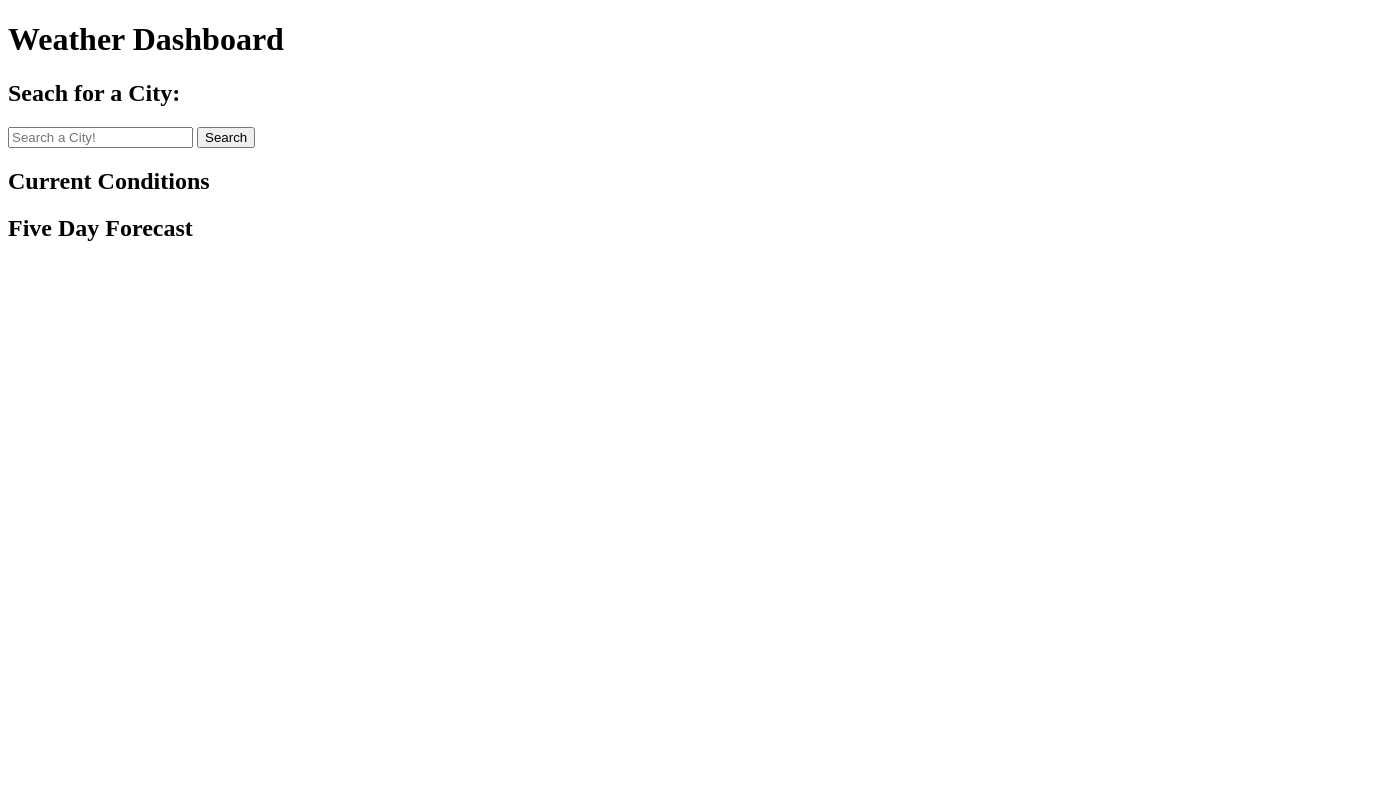
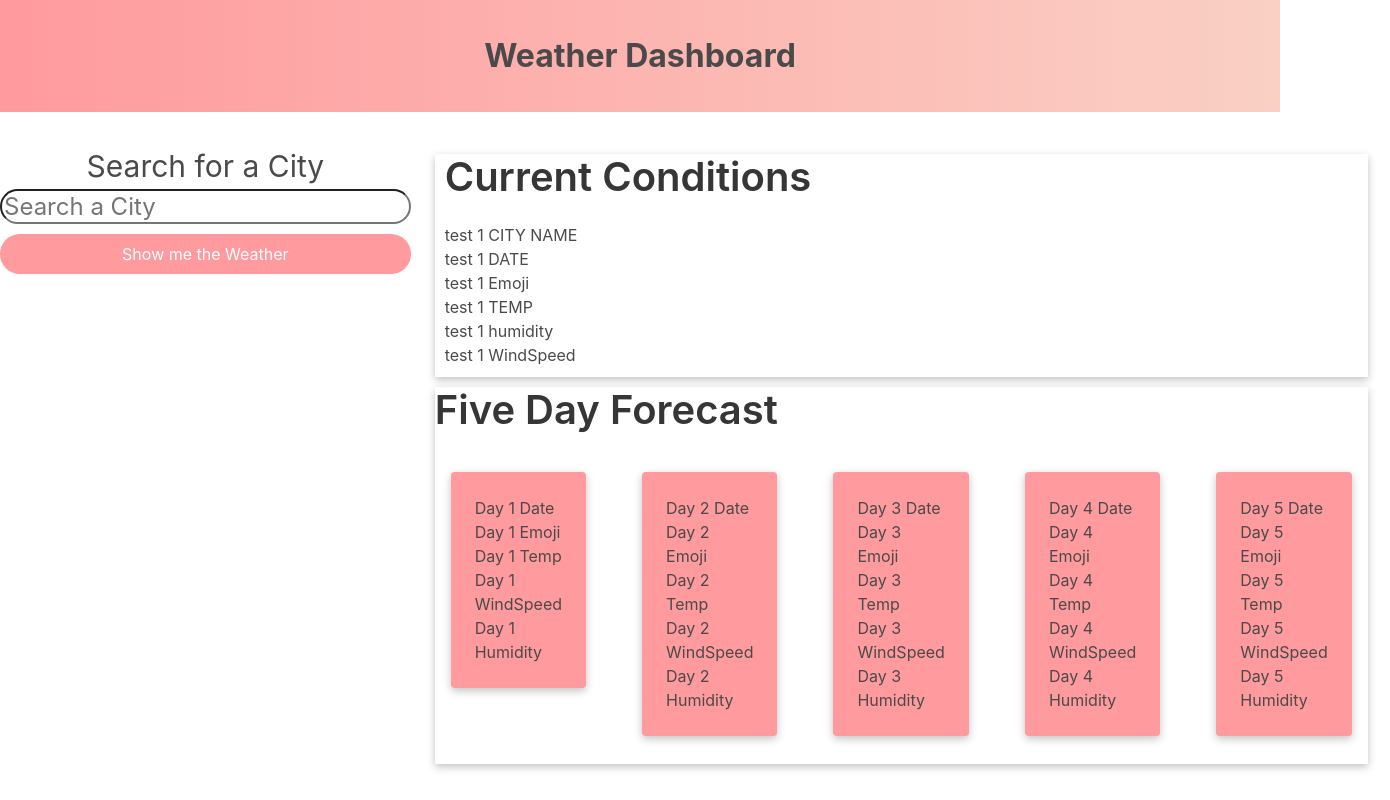
Before and after one commit to A-Witthohn/module-6hw, a plain HTML site: page index.html in a window 1280 px wide. Shown: the whole page, 1390 px wide, since content can reach past the window. Drawn offline with nearby package versions, Linux system fonts and the light colour scheme.

Commit message:
added styling and built template layout for weather dashboard

```diff
--- a/index.html
+++ b/index.html
@@ -1,84 +1,122 @@
 <!DOCTYPE html>
 <html lang="en">
+
 <head>
     <meta charset="UTF-8">
     <meta http-equiv="X-UA-Compatible" content="IE=edge">
     <meta name="viewport" content="width=device-width, initial-scale=1.0">
+    <link rel="stylesheet" href="https://cdn.jsdelivr.net/npm/bulma@0.9.3/css/bulma.min.css">
+    <link rel="stylesheet" href="style.css">
     <title>🌞 Weather Dashboard 🌧️ </title>
+
 </head>
+
 <body>
 
     <header>
-        <h1>Weather Dashboard</h1>
+        <h1 class="gradient-title">Weather Dashboard</h1>
     </header>
 
 
+    <div class="columns">
+        <div class="column is-one-third">
+            <section class="searchBox">
+                <h1 id="citySearch">Search for a City</h1>
+                <form action="" id="search-form">
+                    <input type="text" id="search-input" placeholder="Search a City">
+                    <button class="button is-primary" type="submit" id="searchBtn">Show me the Weather</button>
+                </form>
+                <ul id="previousSearch"></ul>
+            </section>
+        </div>
 
-    <section>
-        <h1>Seach for a City:</h1>
-        <form action="" id="search-form">
-            <input type="text" id="search-input" placeholder="Search a City!">
-            <button type="submit">Search</button>
-        </form>
-        <div id="previousSearch"></div>
+        <div class="column">
+            <section class="currentConditions">
+                <h2 class="title is-2">Current Conditions</h2>
+                <div id="cityName"></div>
+                <p>test 1 CITY NAME</p>
+                <div id="date"></div>
+                <p>test 1 DATE</p>
+                <div id="emojiWeather"></div>
+                <p>test 1 Emoji</p>
+                <div id="temp"></div>
+                <p>test 1 TEMP</p>
+                <div id="humidity"></div>
+                <p>test 1 humidity</p>
+                <div id="windSpeed"></div>
+                <p>test 1 WindSpeed</p>
             </section>
 
-    <section class="currentConditions">
-        <h2>Current Conditions</h2>
-        <div id="cityName"></div>
-        <div id="date"></div>
-        <div id="emojiWeather"></div>
-        <div id="temp"></div>
-        <div id="humidity"></div>
-        <div id="windSpeed"></div>
-    </section>
+            <div class="futureConditions">
+                <h2 class="title is-2">Five Day Forecast</h2>
 
-    <section class="futureConditions">
-        <h2>Five Day Forecast</h2>
-
-        <div class="day-one">
-            <div class="date"></div>
-            <div class="emojiWeather"></div>
-            <div class="temp"></div>
-            <div class="windSpeed"></div>
-            <div class="humidity"></div>
+                <div class="columns card-container">
+                  <div class="column">
+                    <div class="card day-1">
+                      <div class="card-content">
+                        <div class="date">Day 1 Date</div>
+                        <div class="emojiWeather">Day 1 Emoji</div>
+                        <div class="temp">Day 1 Temp</div>
+                        <div class="windSpeed">Day 1 WindSpeed</div>
+                        <div class="humidity">Day 1 Humidity</div>
+                      </div>
+                    </div>
                   </div>
 
-        <div class="day-two">
-            <div class="date"></div>
-            <div class="emojiWeather"></div>
-            <div class="temp"></div>
-            <div class="windSpeed"></div>
-            <div class="humidity"></div>
+                  <div class="column">
+                    <div class="card day-2">
+                      <div class="card-content">
+                        <div class="date">Day 2 Date</div>
+                        <div class="emojiWeather">Day 2 Emoji</div>
+                        <div class="temp">Day 2 Temp</div>
+                        <div class="windSpeed">Day 2 WindSpeed</div>
+                        <div class="humidity">Day 2 Humidity</div>
+                      </div>
+                    </div>
                   </div>
 
-        <div class="day-three">
-            <div class="date"></div>
-            <div class="emojiWeather"></div>
-            <div class="temp"></div>
-            <div class="windSpeed"></div>
-            <div class="humidity"></div>
+                  <div class="column">
+                    <div class="card day-3">
+                      <div class="card-content">
+                        <div class="date">Day 3 Date</div>
+                        <div class="emojiWeather">Day 3 Emoji</div>
+                        <div class="temp">Day 3 Temp</div>
+                        <div class="windSpeed">Day 3 WindSpeed</div>
+                        <div class="humidity">Day 3 Humidity</div>
+                      </div>
+                    </div>
                   </div>
 
-        <div class="day-four">
-            <div class="date"></div>
-            <div class="emojiWeather"></div>
-            <div class="temp"></div>
-            <div class="windSpeed"></div>
-            <div class="humidity"></div>
+                  <div class="column">
+                    <div class="card day-4">
+                      <div class="card-content">
+                        <div class="date">Day 4 Date</div>
+                        <div class="emojiWeather">Day 4 Emoji</div>
+                        <div class="temp">Day 4 Temp</div>
+                        <div class="windSpeed">Day 4 WindSpeed</div>
+                        <div class="humidity">Day 4 Humidity</div>
+                      </div>
+                    </div>
                   </div>
 
-        <div class="day-five">
-            <div class="date"></div>
-            <div class="emojiWeather"></div>
-            <div class="temp"></div>
-            <div class="windSpeed"></div>
-            <div class="humidity"></div>
+                  <div class="column">
+                    <div class="card day-5">
+                      <div class="card-content">
+                        <div class="date">Day 5 Date</div>
+                        <div class="emojiWeather">Day 5 Emoji</div>
+                        <div class="temp">Day 5 Temp</div>
+                        <div class="windSpeed">Day 5 WindSpeed</div>
+                        <div class="humidity">Day 5 Humidity</div>
+                      </div>
+                    </div>
+                  </div>
+                </div>
+              </div>
+        </div>
     </div>
 
 
-    </section>
-
     <script src="script.js"></script>
 </body>
+
 </html>
--- a/script.js
+++ b/script.js
@@ -0,0 +1 @@
+const apiKey = c27f41406c620b7bb836935a9059cdf0
--- a/style.css
+++ b/style.css
@@ -0,0 +1,46 @@
+.gradient-title {
+    background: linear-gradient(to right, #ff9a9e, #fad0c4);
+    margin: 0;
+    padding: 2rem;
+    text-align: center;
+    font-size: 32px;
+    font-weight: bold;
+    margin-bottom: 2rem;
+  }
+#citySearch{
+  width: 100%;
+  text-align: center;
+  font-size: 30px
+}
+#search-input{
+  width: 100%;
+  font-size: 24px;
+  border-radius: 30px;
+}
+#searchBtn{
+  background-color: #ff9a9e;
+  width: 100%;
+  margin-top: 10px;
+  border-radius: 30px;
+}
+
+
+
+  .currentConditions{
+    box-shadow: rgba(0, 0, 0, 0.24) 0px 3px 8px;
+    margin-top: 10px;
+    margin-bottom: 10px;
+    margin-right: 10px;
+    padding-left: 10px;
+    padding-bottom: 10px;
+  }
+  .futureConditions{
+    box-shadow: rgba(0, 0, 0, 0.24) 0px 3px 8px;
+    margin-right: 10px;
+
+  }
+  .card{
+    box-shadow: rgba(0, 0, 0, 0.24) 0px 3px 8px;
+    margin: 1rem;
+    background-color: #ff9a9e;
+  }
```
Lines whose indentation alone changed are shown as unchanged.
